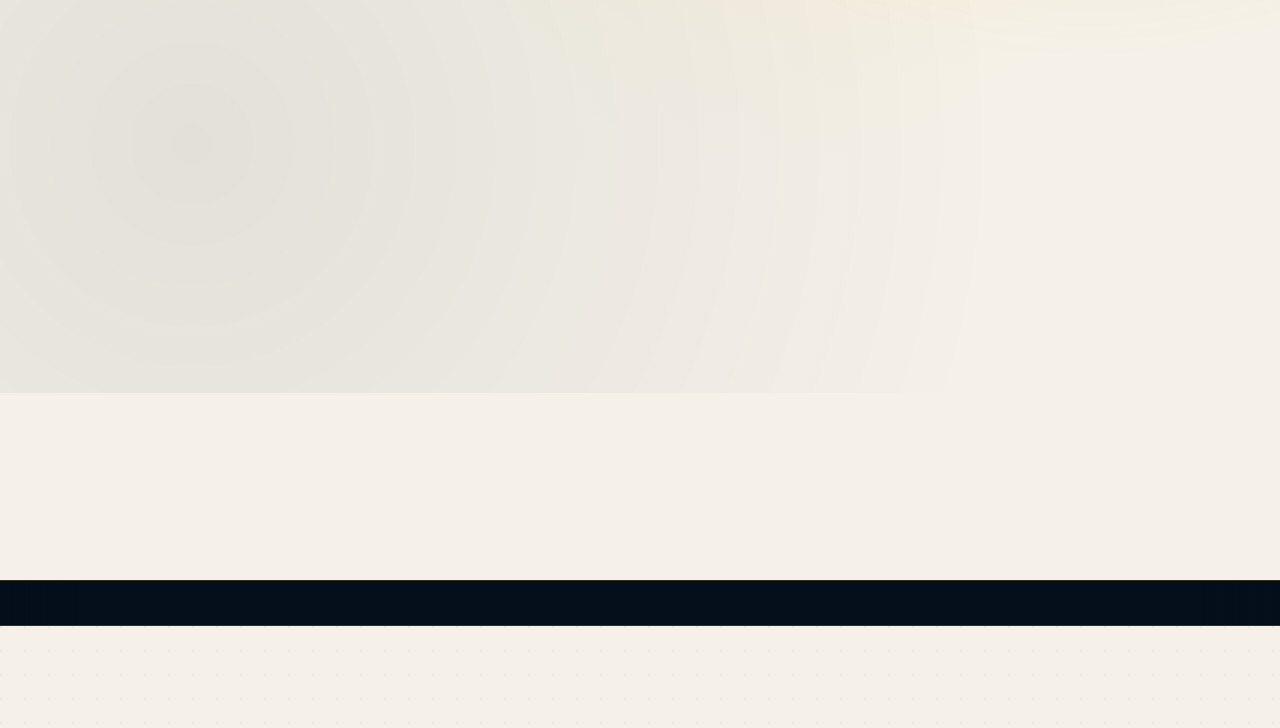
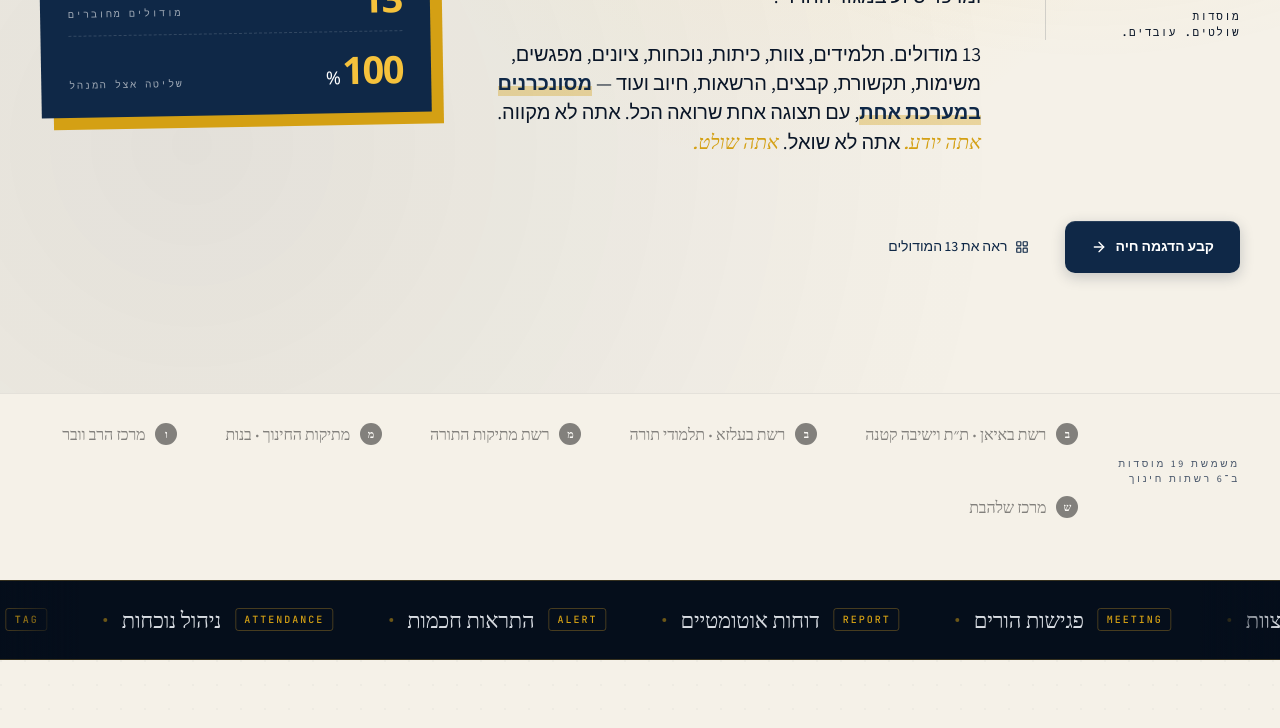
Before and after one commit to dudi-7009/telchetz-home, a plain HTML site: page index.html in a window 1280 px wide. Shown: the part 850-1578 px from the top of the page. Drawn offline with nearby package versions, Linux system fonts and the light colour scheme; a web font is replaced by a local one.

Commit message:
fix: remove defer from lucide script so inline script sees the global
The `defer` attribute on the lucide CDN script meant it loaded after
the inline script, which called `lucide.createIcons()` immediately.
That threw ReferenceError, halting execution before the IntersectionObserver
that removes `opacity: 0` from `.reveal` elements could attach — so the
entire page content stayed invisible.

Also guard the two lucide.createIcons() calls with a typeof check so a
CDN failure can't take down the rest of the page.

Co-Authored-By: Claude Opus 4.7 (1M context) <noreply@anthropic.com>

```diff
--- a/index.html
+++ b/index.html
@@ -37,7 +37,7 @@
 <link rel="preconnect" href="https://fonts.googleapis.com">
 <link rel="preconnect" href="https://fonts.gstatic.com" crossorigin>
 <link href="https://fonts.googleapis.com/css2?family=Suez+One&family=Miriam+Libre:wght@400;700&family=Assistant:wght@200;300;400;500;600;700;800&family=Fraunces:ital,opsz,wght@0,9..144,300..900;1,9..144,300..900&family=JetBrains+Mono:wght@400;500;600;700&display=swap" rel="stylesheet">
-<script src="https://unpkg.com/lucide@latest" defer></script>
+<script src="https://unpkg.com/lucide@latest"></script>
 
 <!-- Structured data: Organization + LocalBusiness + SoftwareApplication + WebSite + FAQ -->
 <script type="application/ld+json">
@@ -1814,8 +1814,8 @@
     dio.observe(dictRaw);
   }
 
-  // Lucide icons
-  lucide.createIcons();
+  // Lucide icons (guarded in case CDN fails to load)
+  if (typeof lucide !== 'undefined') lucide.createIcons();
 
   // Topnav scroll state
   const topnav = document.getElementById('topnav');
@@ -1900,7 +1900,7 @@
       input.disabled = false;
     }, 3500);
     // re-add icon
-    setTimeout(() => lucide.createIcons(), 3550);
+    setTimeout(() => { if (typeof lucide !== 'undefined') lucide.createIcons(); }, 3550);
   }
 
   // Smooth scroll for same-page anchors (belt + suspenders — html scroll-behavior already on)
```
